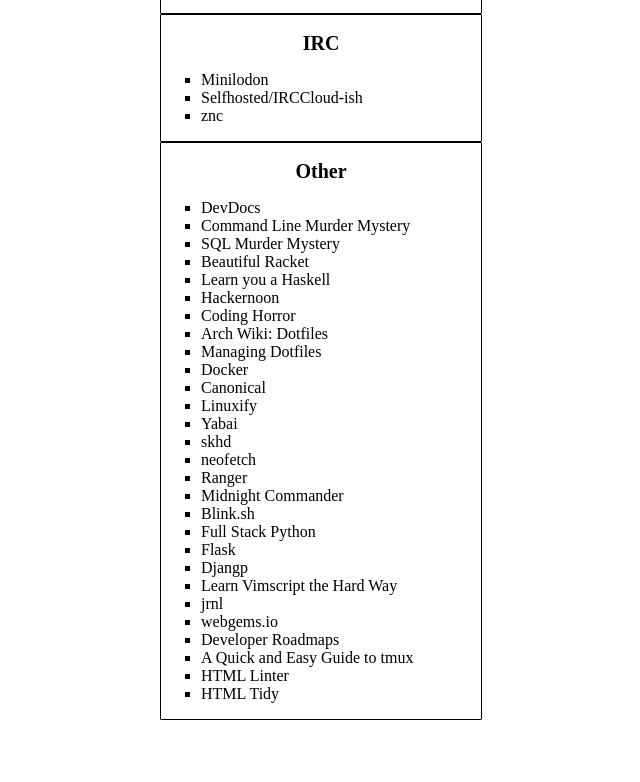
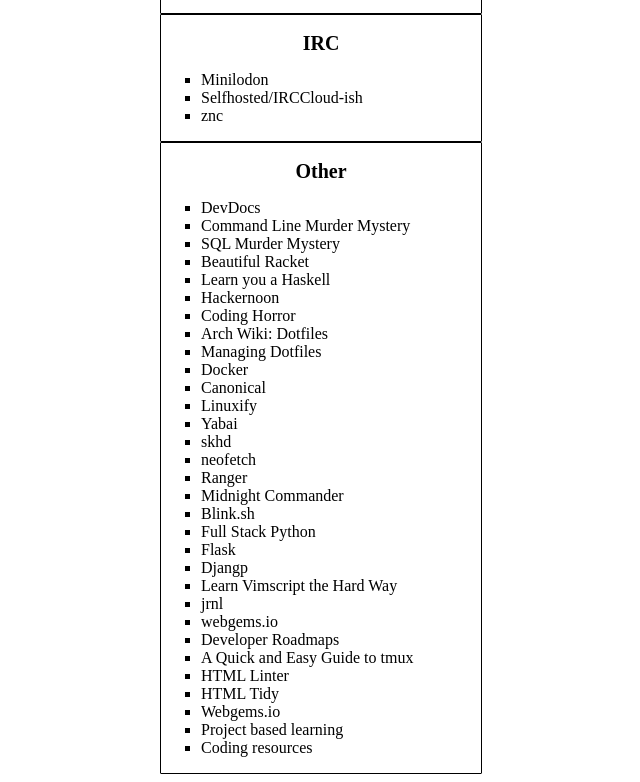
Before and after one commit to vPlien/homepage, a plain HTML site: page index.html in a window 1280 px wide. Shown: the part 1096-1878 px from the top of the page, without its empty margins (48-688 px from the left). Before the commit the page ends 1824 px from the top, so only its background shows below. Drawn offline with Linux system fonts and the light colour scheme.

Commit message:
Close #4

```diff
--- a/index.html
+++ b/index.html
@@ -178,6 +178,9 @@
 				<li><a href="https://www.hamvocke.com/blog/a-quick-and-easy-guide-to-tmux/">A Quick and Easy Guide to tmux</a></li>
 				<li><a href="https://github.com/deezer/html-linter">HTML Linter</a></li>
 				<li><a href="https://github.com/htacg/tidy-html5">HTML Tidy</a></li>
+				<li><a href="https://webgems.io">Webgems.io</a></li>
+				<li><a href="https://github.com/tuvtran/project-based-learning">Project based learning</a></li>
+				<li><a href="https://github.com/PizzaPokerGuy/ultimate-coding-resources">Coding resources</a></li>
 			</ul>
 		</p>
 
```
